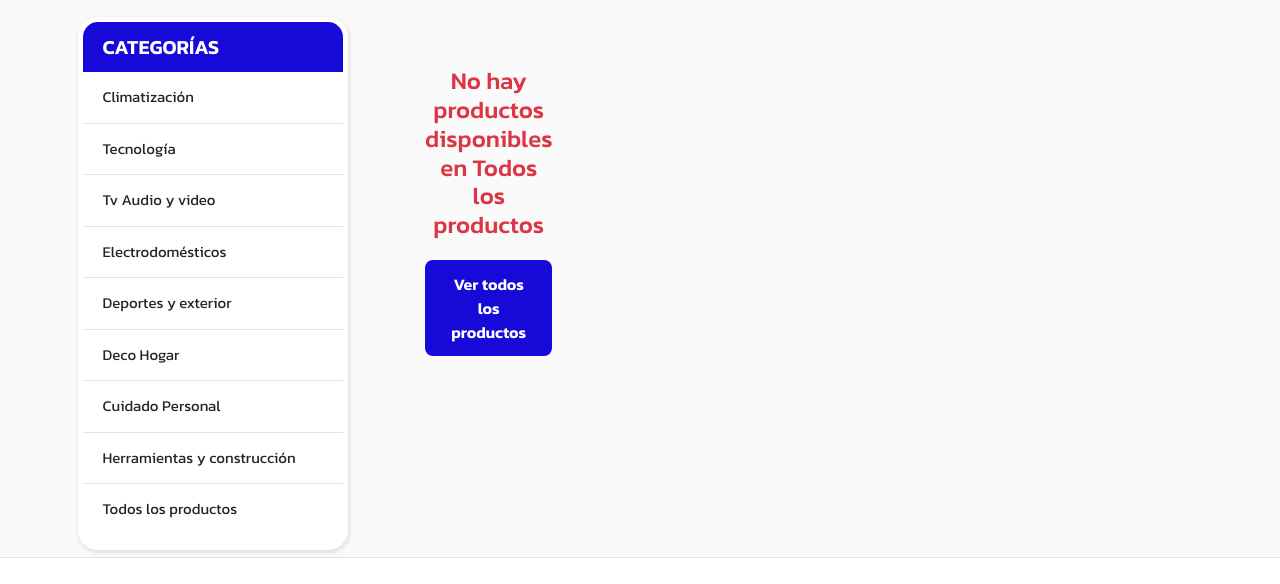
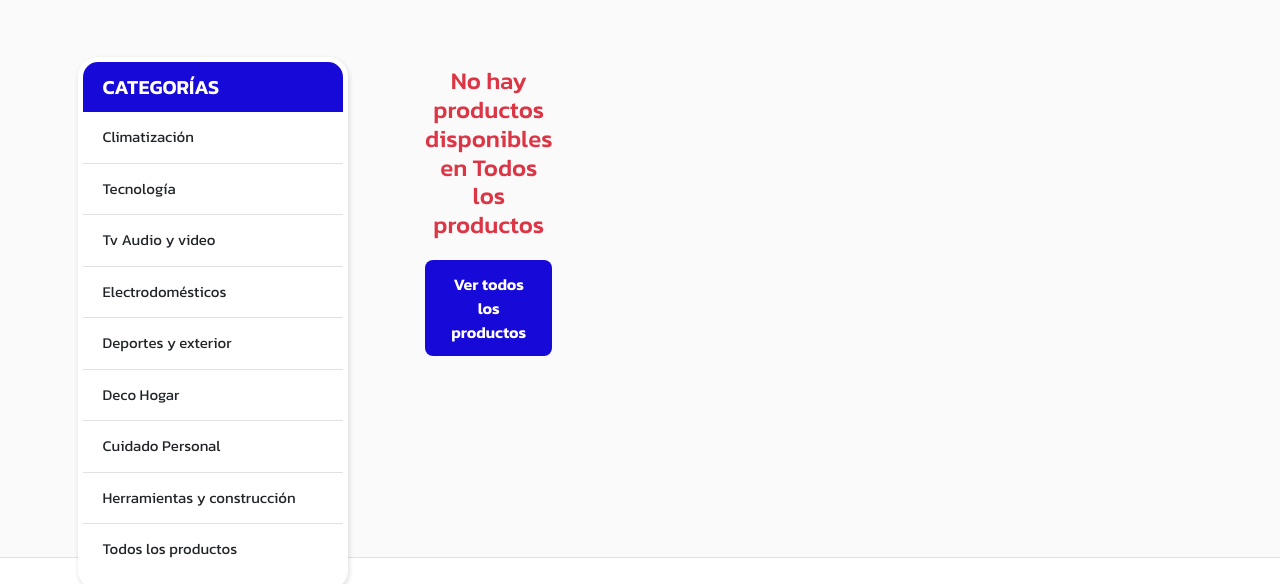
Before and after one commit to CatcatTin/CatalogoCat, a website built with Vite: page index.html in a window 1280 px wide. Shown: the part 200-784 px from the top of the page. Built offline with nearby package versions, Linux system fonts and the light colour scheme; some packages are replaced by stand-ins of ours; no server answers; the database is empty.

Commit message:
Update style.css

```diff
--- a/css/style.css
+++ b/css/style.css
@@ -457,7 +457,7 @@ footer .footerCarpi {
   background: white;
   border: .5rem solid white;
   position: absolute;
-  top: 2rem;
+  top: 6rem;
   left: 0;
   -webkit-box-shadow: 1px 2px 4px 1px rgba(0, 0, 0, 0.1);
           box-shadow: 1px 2px 4px 1px rgba(0, 0, 0, 0.1);
```
